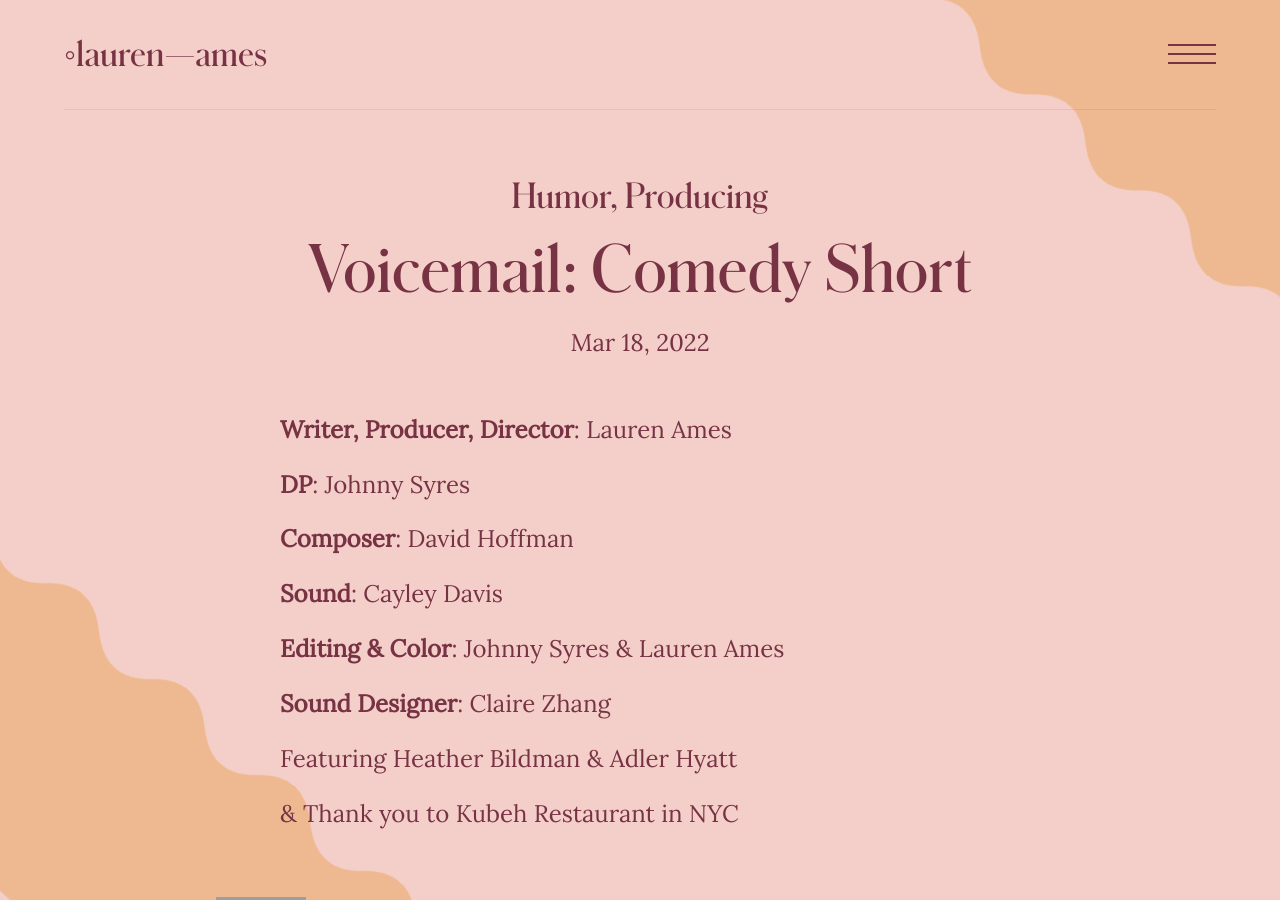
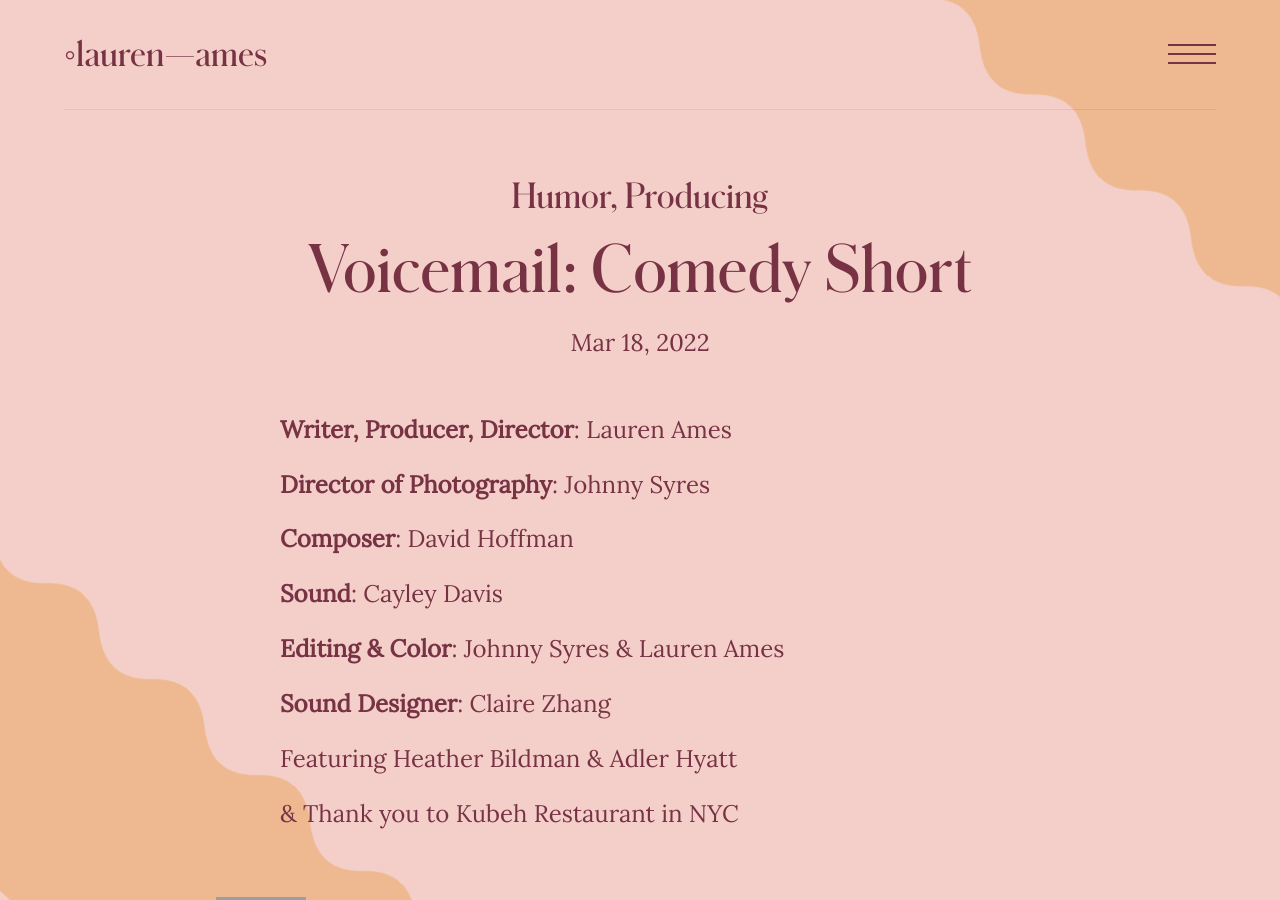
Before and after one commit to smittenn/laa-blog, a Jekyll site: the page built from _posts/2022-03-18-voicemail-comedy-short.markdown, in a window 1280 px wide and 900 px high. Built offline with Jekyll 4.4.1, drawn with Linux system fonts in a browser that asks for light colours; our own code applies the rules of GitHub Pages for plain Markdown files; grey boxes are pictures that could not be loaded.

Commit message:
Updated Voicemail Comedy Short

```diff
--- a/_posts/2022-03-18-voicemail-comedy-short.markdown
+++ b/_posts/2022-03-18-voicemail-comedy-short.markdown
@@ -8,7 +8,7 @@ categories:
 
 **Writer, Producer, Director**: Lauren Ames
 
-**DP**: Johnny Syres
+**Director of Photography**: Johnny Syres
 
 **Composer**: David Hoffman
 
```
